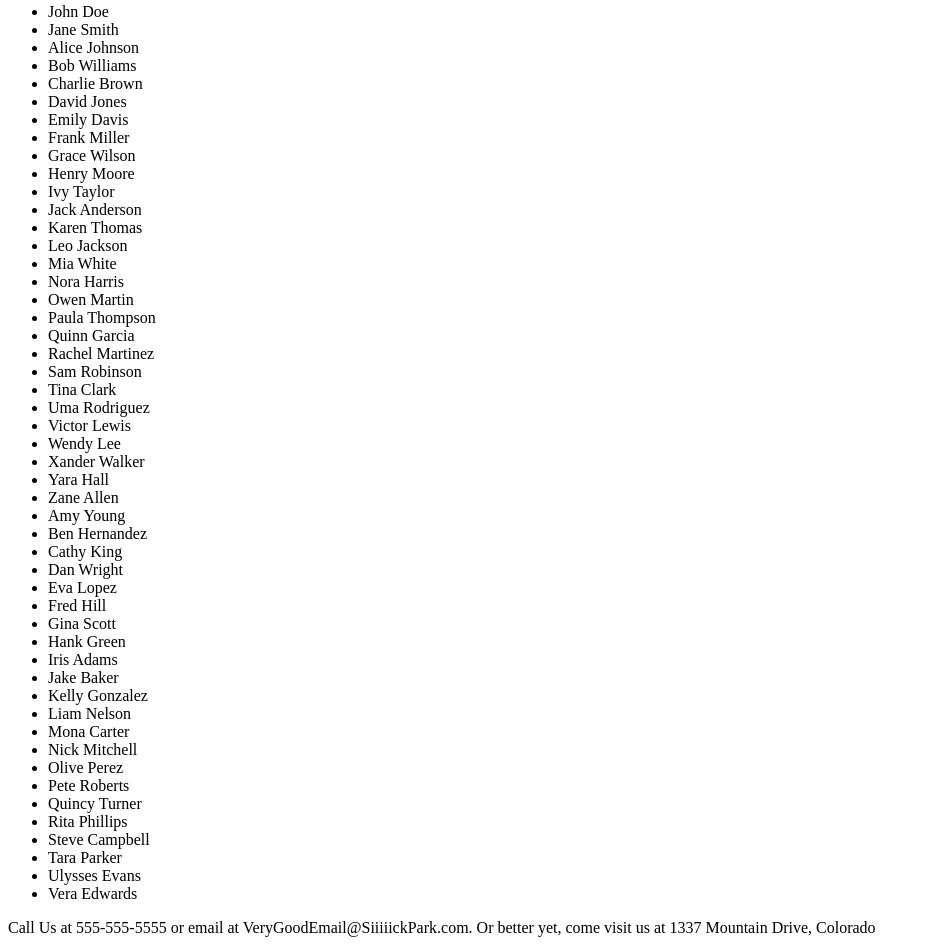
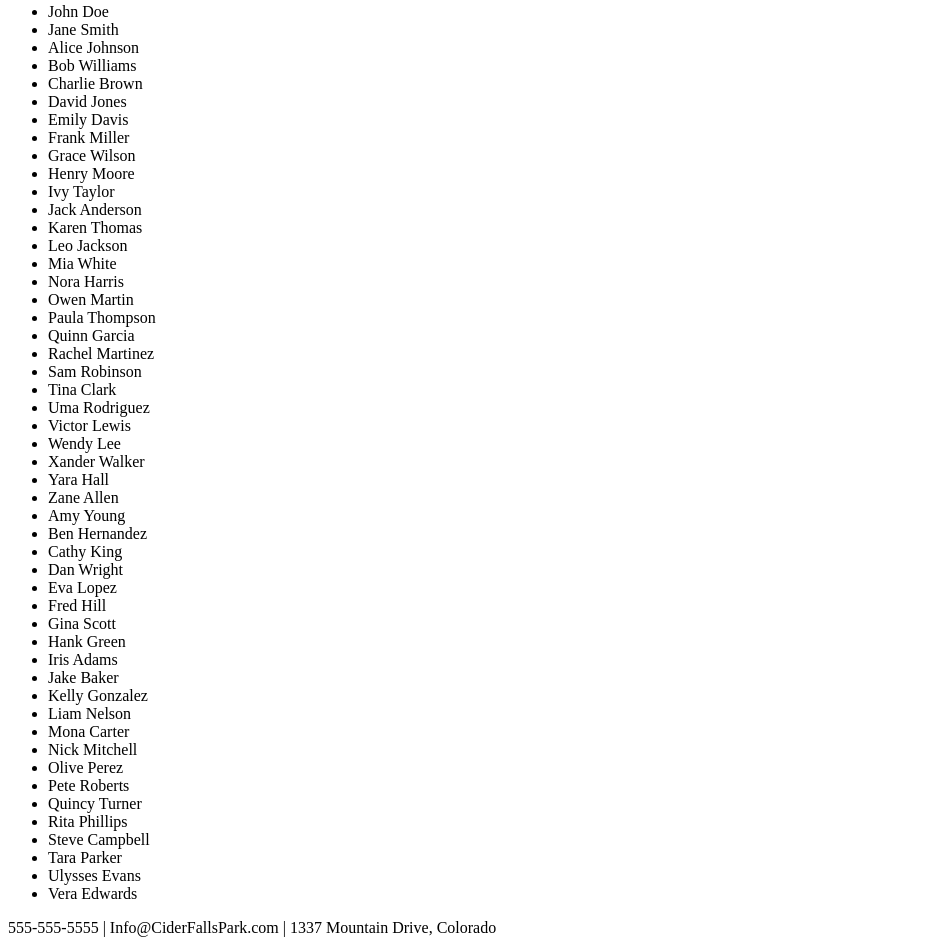
Before and after one commit to NSS-Day-Cohort-71/cider-falls-hard-coded-cider, a plain HTML site: page index.html in a window 1280 px wide. Shown: the part 1332-2277 px from the top of the page, without its empty margins (0-930 px from the left). Drawn offline with Linux system fonts and the light colour scheme.

Commit message:
error fixed & header and footer adjusted

```diff
--- a/index.html
+++ b/index.html
@@ -26,8 +26,7 @@
     </main>
 
     <footer class="footer">
-      Call Us at 555-555-5555 or email at VeryGoodEmail@SiiiiickPark.com. Or
-      better yet, come visit us at 1337 Mountain Drive, Colorado
+      555-555-5555 | Info@CiderFallsPark.com | 1337 Mountain Drive, Colorado
     </footer>
     <script type="module" src="./scripts/main.js"></script>
   </body>
--- a/scripts/main.js
+++ b/scripts/main.js
@@ -2,16 +2,10 @@ import { AreaHTML } from "./areas.js";
 import { bannerServices, Services } from "./services.js";
 import { Guests } from "./guests.js";
 
-// reminder:: hard-code header & footer
-
 const areasContainer = document.querySelector("#park-area-cards");
 const servicesBannerContainer = document.querySelector("#park-services-banner");
 const guestContainer = document.querySelector("#guest-list");
-const servicesContainer = document.querySelector(".services-offered");
 
 areasContainer.innerHTML = AreaHTML();
 servicesBannerContainer.innerHTML = bannerServices();
 guestContainer.innerHTML = Guests();
-
-// render services to the areas articles
-servicesContainer.innerHTML = Services();
```
